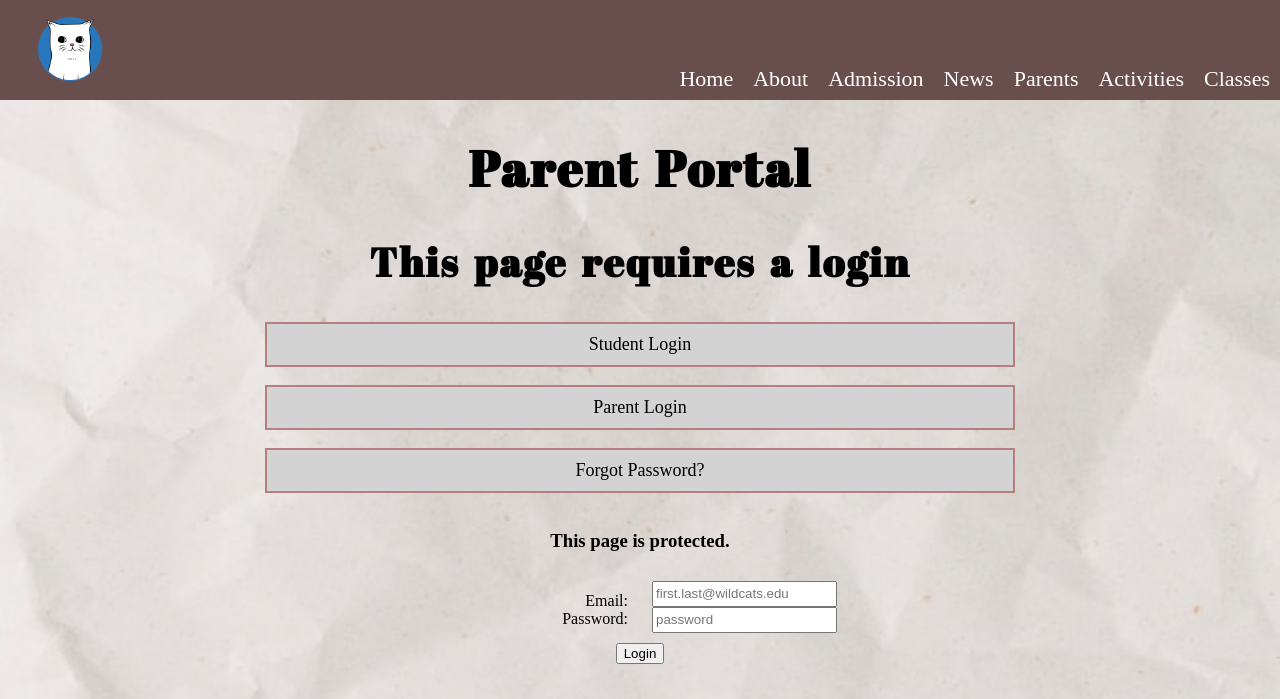
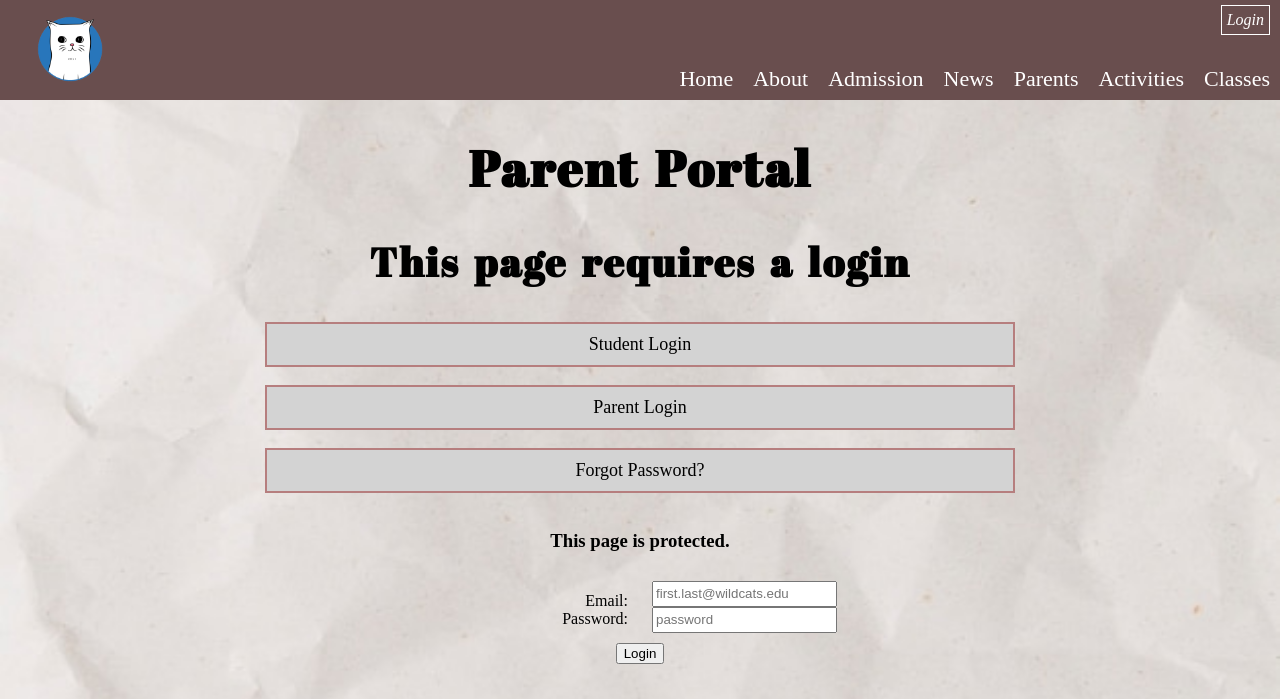
Before and after one commit to Delverino/EARS, a PHP site: page /parent-portal.html in a window 1280 px wide. Shown: the top 699 px of the page. Run offline with PHP 8.4, Linux system fonts and the light colour scheme.

Commit message:
login profile

```diff
--- a/Midterm/parent-portal.html
+++ b/Midterm/parent-portal.html
@@ -72,8 +72,10 @@
             <a href="index.html">
                 <img src="images/cat_logo.png" alt="Wildcats logo" class = "logo">
             </a>
-            <div class="profile" style="border:solid 1px #333; float:left; text-align:center; padding:5px;" id="prof">
-                <i id=user></i><br>
+            <div class="profile" style="border:solid 1px #fff; float:left; text-align:center; padding:5px;" id="prof">
+                <a href=parent-portal.html style="color: white;"><i id=user>Login</i>
+                </a>
+                <br>
             </div>
             <ul class = "main-nav">
                 <a href="index.html"><li class = "main-nav">Home</li></a>
--- a/Midterm/styles.css
+++ b/Midterm/styles.css
@@ -180,8 +180,9 @@ a { text-decoration: none; }
 }
 
 .profile {
-    display: none;
+    visibility: none;
     position:fixed;
     right:10px;
     top:5px;
+    text: white;
 }
```
